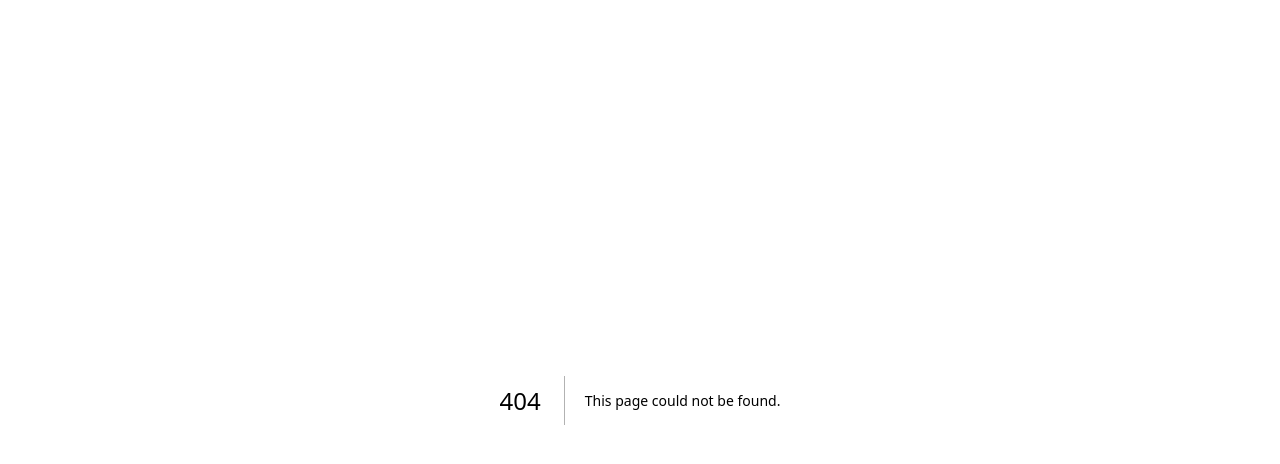
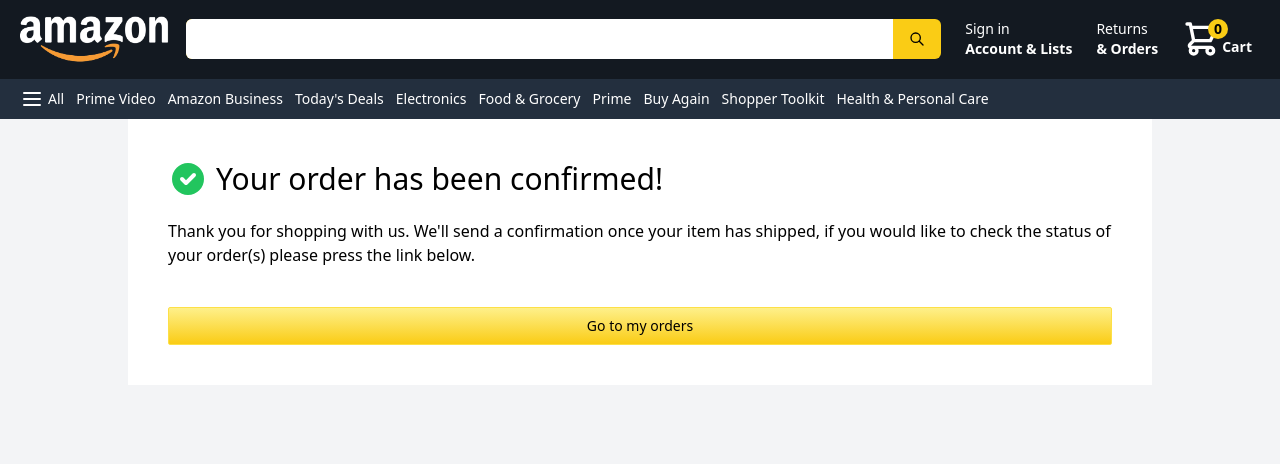
Before and after one commit to HugoRamonPereira/Amazon-clone, a Next.js app: page /success in a window 1280 px wide. Before the commit this address had no page. Shown: the top 464 px of the page. Built offline with nearby package versions, Linux system fonts and the light colour scheme; no server answers.

Commit message:
Added Webhooks and created the success page

```diff
--- /dev/null
+++ b/src/pages/success.jsx
@@ -0,0 +1,28 @@
+import React from 'react';
+import Header from '../components/Header';
+import { CheckCircleIcon } from '@heroicons/react/solid';
+import { useRouter } from 'next/router';
+
+const Success = () => {
+  const router = useRouter();
+
+  return (
+    <div className='bg-gray-100 h-screen'>
+      <Header />
+      <main className='max-w-screen-lg mx-auto'>
+        <div className='flex flex-col p-10 bg-white'>
+          <div className='flex items-center space-x-2 mb-5'>
+            <CheckCircleIcon className='text-green-500 h-10' />
+            <h1 className='text-3xl'>Your order has been confirmed!</h1>
+          </div>
+          <p>
+            Thank you for shopping with us. We&apos;ll send a confirmation once your item has shipped, if you would like to check the status of your order(s) please press the link below.
+          </p>
+          <button className='button mt-10' onClick={() => router.push('/orders')}>Go to my orders</button>
+        </div>
+      </main>
+    </div>
+  );
+};
+
+export default Success;
```
